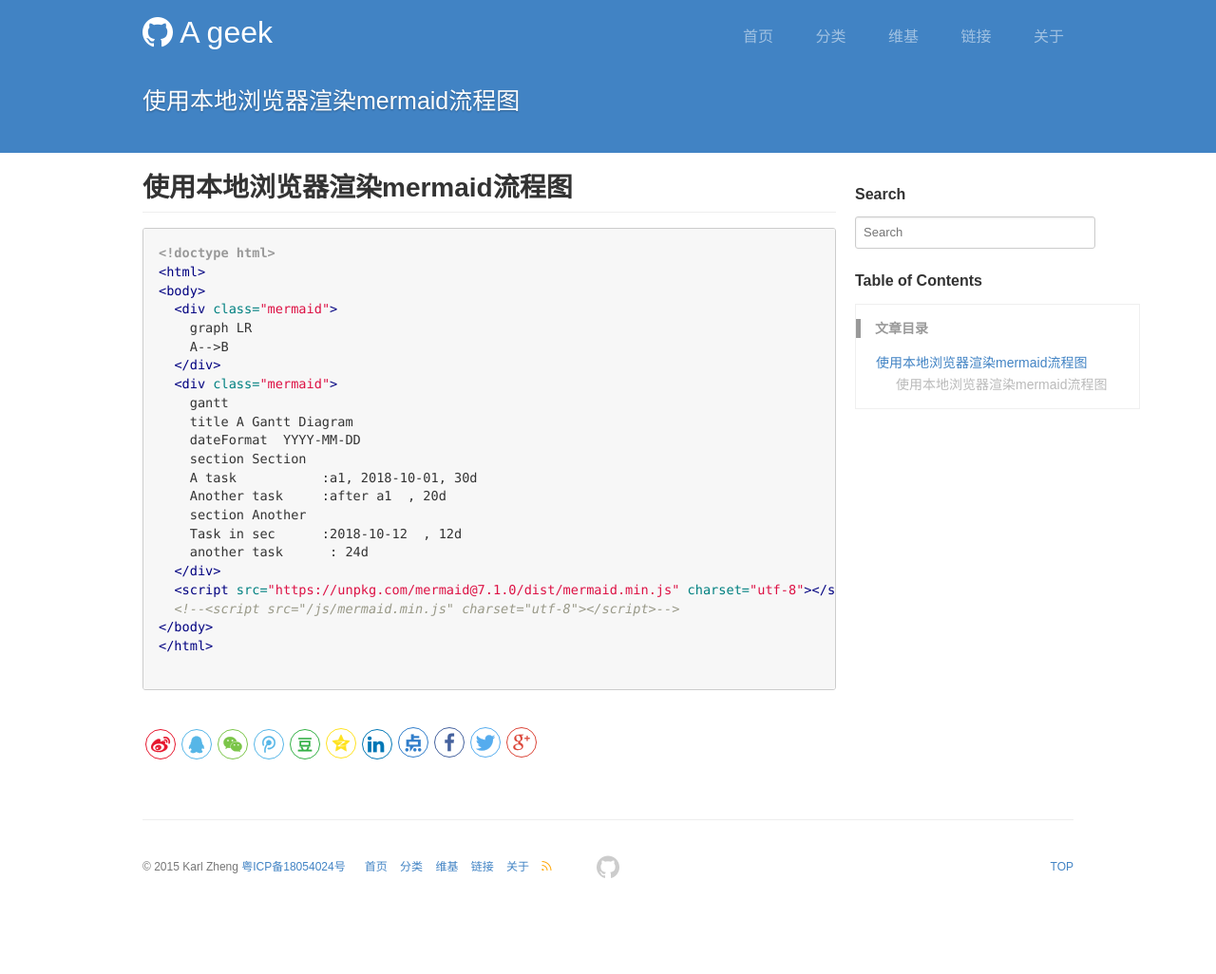
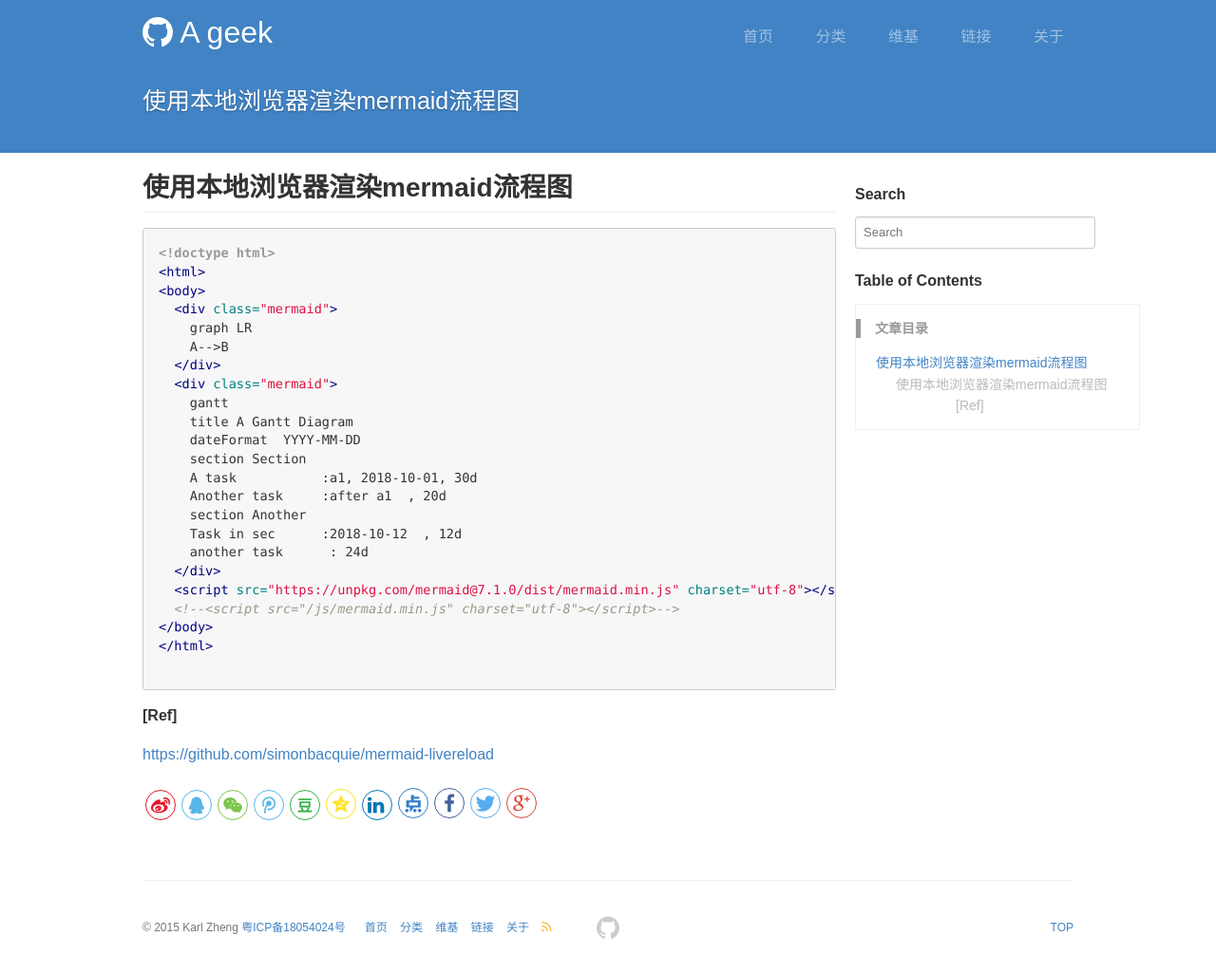
Before and after one commit to karlzheng/karlzheng.github.io, a Jekyll site: the page built from _posts/2018-10-23-使用本地浏览器渲染mermaid流程图.md, in a window 1280 px wide. Shown: the whole page at 95% size. Built offline with Jekyll 4.4.1, drawn with Linux system fonts in a browser that asks for light colours; comment, search, counter and statistics services are not loaded; before the commit the page ends 962 px from its top, so only the background shows below that.

Commit message:
modified:   _posts/2018-10-23-使用本地浏览器渲染mermaid流程图.md
Signed-off-by: KarlZheng <KarlZheng@linkcm.com>

````diff
--- a/_posts/2018-10-23-使用本地浏览器渲染mermaid流程图.md
+++ b/_posts/2018-10-23-使用本地浏览器渲染mermaid流程图.md
@@ -30,3 +30,7 @@ title: 使用本地浏览器渲染mermaid流程图
 </html>
 
 ```
+
+##### [Ref]
+
+[https://github.com/simonbacquie/mermaid-livereload](https://github.com/simonbacquie/mermaid-livereload)
````
